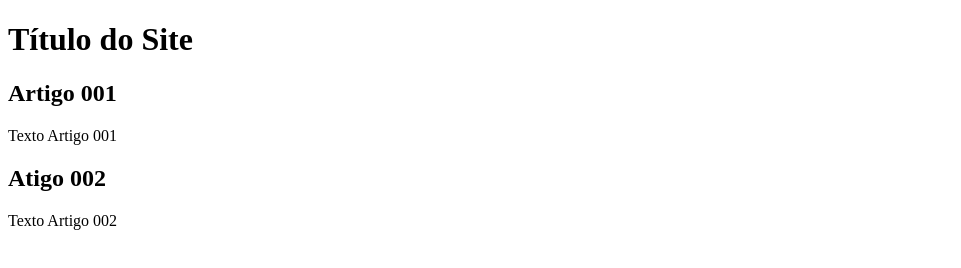
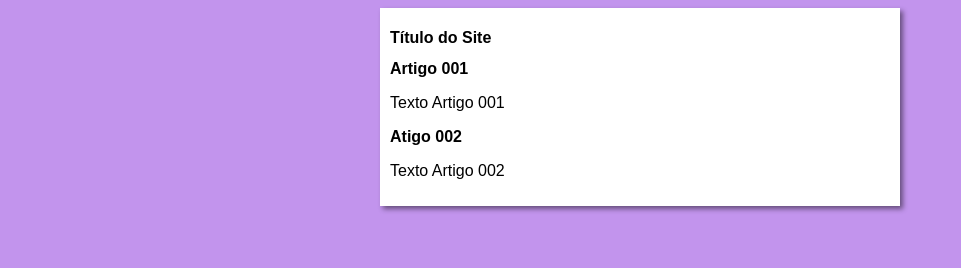
Before and after one commit to thiagohenriquemadeira/projeto-site, a plain HTML site: page index.html in a window 1280 px wide. Shown: the whole page, without its empty margins (0-961 px from the left). Drawn offline with Linux system fonts and the light colour scheme.

Commit message:
iniciei o design

```diff
--- /dev/null
+++ b/estilos/style.css
@@ -0,0 +1,15 @@
+*{
+    font-family: Arial, Helvetica, sans-serif;
+    font-size: 16px;
+}
+
+body {
+    background-color: rgb(194, 148, 237);
+}
+main {
+    background-color: white;
+    width: 500px;
+    margin: auto;
+    padding: 10px;
+    box-shadow: 3px 3px 5px rgba(0, 0, 0, 0.473);
+}
--- a/index.html
+++ b/index.html
@@ -5,6 +5,7 @@
     <meta http-equiv="X-UA-Compatible" content="IE=edge">
     <meta name="viewport" content="width=device-width, initial-scale=1.0">
     <title>Título do site</title>
+    <link rel="stylesheet" href="estilos/style.css">
 </head>
 <body>
     <main>
```
